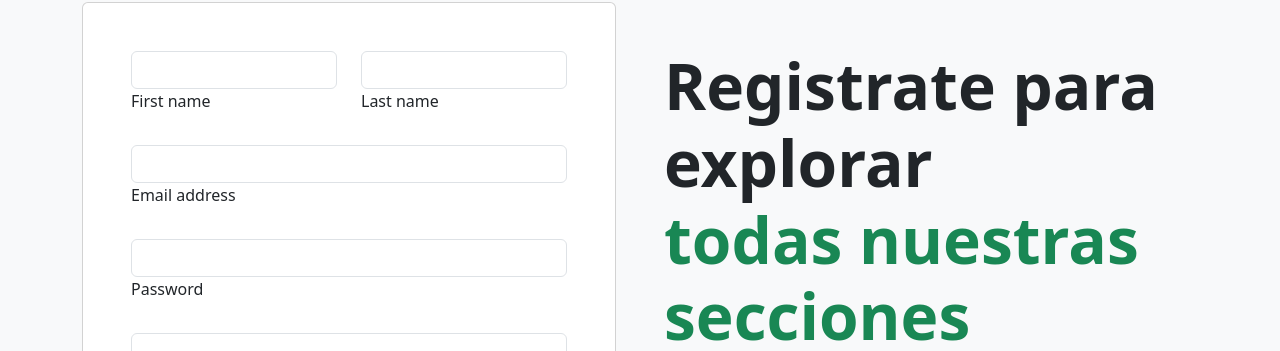
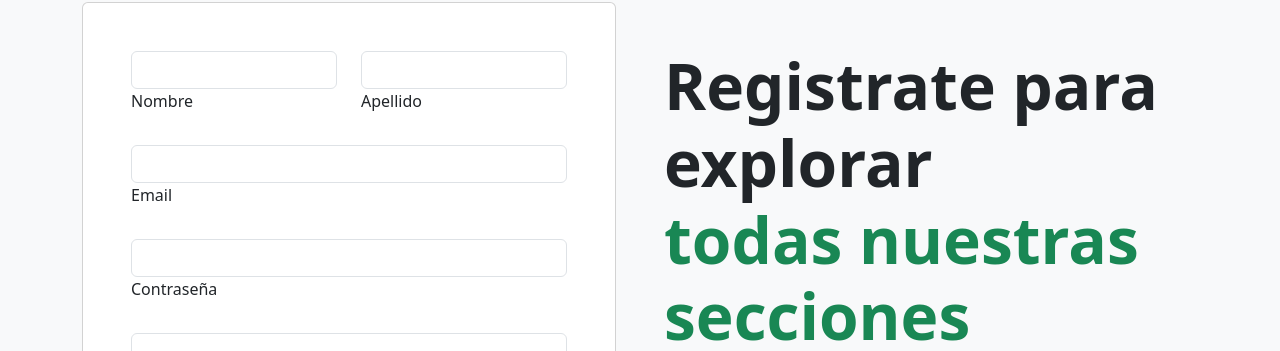
Before and after one commit to facumd/masc-rebrand, an Angular app in the folder frontend/: page /sign-up in a window 1280 px wide. Shown: the part 110-461 px from the top of the page. Built offline with nearby package versions, Linux system fonts and the light colour scheme.

Commit message:
Modifica campos de sign up

```diff
--- a/frontend/src/app/components/auth/pages/sign-up/sign-up.component.html
+++ b/frontend/src/app/components/auth/pages/sign-up/sign-up.component.html
@@ -17,7 +17,7 @@
                         class="form-control"
                       />
                       <label class="form-label" for="form3Example1"
-                        >First name</label
+                        >Nombre</label
                       >
                     </div>
                   </div>
@@ -29,7 +29,7 @@
                         class="form-control"
                       />
                       <label class="form-label" for="form3Example2"
-                        >Last name</label
+                        >Apellido</label
                       >
                     </div>
                   </div>
@@ -38,9 +38,7 @@
                 <!-- Email input -->
                 <div class="form-outline mb-4">
                   <input type="email" id="form3Example3" class="form-control" />
-                  <label class="form-label" for="form3Example3"
-                    >Email address</label
-                  >
+                  <label class="form-label" for="form3Example3">Email</label>
                 </div>
 
                 <!-- Password input -->
@@ -50,7 +48,9 @@
                     id="form3Example4"
                     class="form-control"
                   />
-                  <label class="form-label" for="form3Example4">Password</label>
+                  <label class="form-label" for="form3Example4"
+                    >Contraseña</label
+                  >
                 </div>
                 <div class="form-outline mb-4">
                   <input
```
